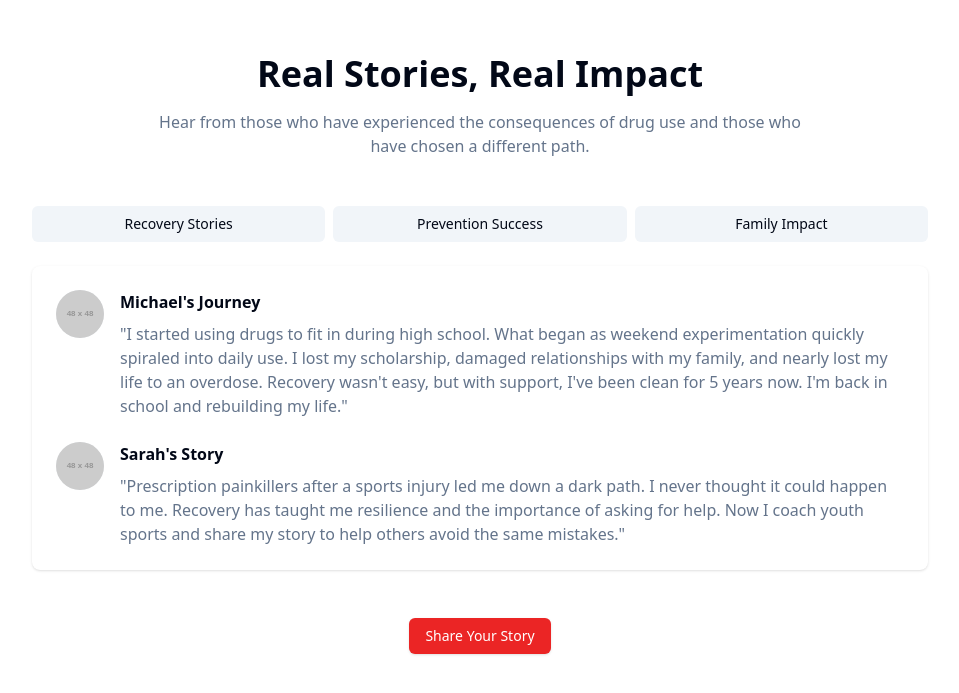
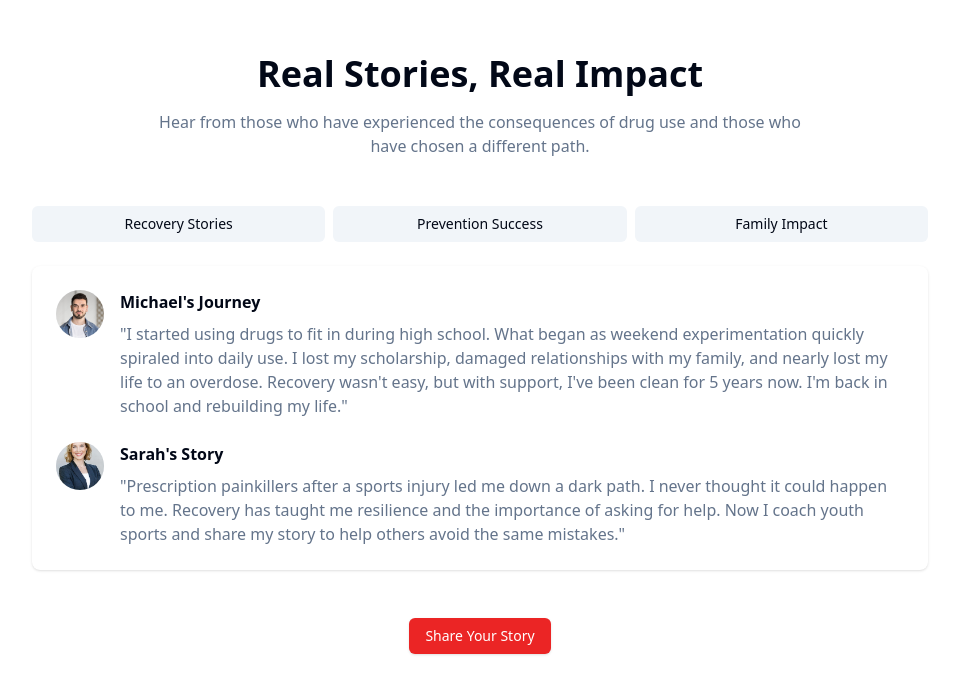
Before and after one commit to noushal/SayNoToDrugs-Website, a plain HTML site: page index.html in a window 1280 px wide. Shown: the part 1701-2394 px from the top of the page, without its empty margins (160-1119 px from the left). Drawn offline with nearby package versions, Linux system fonts and the light colour scheme; placeholder pictures from the web are drawn by us.

Commit message:
Final Commit

```diff
--- a/index.html
+++ b/index.html
@@ -178,7 +178,7 @@
       <div class="absolute inset-0 flex items-center z-20">
         <div class="container mx-auto px-4">
           <div class="max-w-2xl space-y-6">
-            <h1 class="text-5xl md:text-6xl lg:text-7xl font-bold tracking-tight text-white drop-shadow-md animate-slide-up">Say No to Drugs</h1>
+            <h1 class="text-5xl md:text-6xl lg:text-7xl font-bold tracking-tight text-white drop-shadow-md animate-slide-up">Say No <span class="text-[hsl(var(--primary))]">to Drugs</span></h1>
             <p class="text-xl md:text-2xl text-white drop-shadow-md animate-slide-up" style="animation-delay: 0.2s;">Empowering Youth. Educating Communities. Saving Lives.</p>
             <div class="flex flex-col sm:flex-row gap-4 animate-slide-up" style="animation-delay: 0.4s;">
               <a href="#learn-more" class="inline-flex items-center justify-center rounded-md bg-[hsl(var(--primary))] px-6 py-3 text-base font-medium text-[hsl(var(--primary-foreground))] shadow transition-transform duration-200 hover:scale-105 hover:bg-[hsl(var(--primary))/0.9] active:scale-95 focus-visible:outline-none focus-visible:ring-2 focus-visible:ring-[hsl(var(--ring))] focus-visible:ring-offset-2">Learn More</a>
@@ -281,7 +281,7 @@
                 <div class="space-y-6">
                   <div class="flex items-start gap-4 animate-slide-in-right">
                     <div class="rounded-full bg-[hsl(var(--muted))] h-12 w-12 flex-shrink-0 overflow-hidden relative">
-                      <img src="https://via.placeholder.com/48" alt="Profile" class="object-cover w-full h-full">
+                      <img src="./AdobeStock_1050190386_Preview.jpeg" alt="Profile" class="object-cover w-full h-full">
                     </div>
                     <div>
                       <h4 class="font-semibold">Michael's Journey</h4>
@@ -290,7 +290,7 @@
                   </div>
                   <div class="flex items-start gap-4 animate-slide-in-right" style="animation-delay: 0.2s;">
                     <div class="rounded-full bg-[hsl(var(--muted))] h-12 w-12 flex-shrink-0 overflow-hidden relative">
-                      <img src="https://via.placeholder.com/48" alt="Profile" class="object-cover w-full h-full">
+                      <img src="./0006-Denise_jpg.jpg" alt="Profile" class="object-cover w-full h-full">
                     </div>
                     <div>
                       <h4 class="font-semibold">Sarah's Story</h4>
@@ -306,7 +306,7 @@
                 <div class="space-y-6">
                   <div class="flex items-start gap-4 animate-slide-in-right">
                     <div class="rounded-full bg-[hsl(var(--muted))] h-12 w-12 flex-shrink-0 overflow-hidden relative">
-                      <img src="https://via.placeholder.com/48" alt="Profile" class="object-cover w-full h-full">
+                      <img src="./AdobeStock_1050190386_Preview.jpeg" alt="Profile" class="object-cover w-full h-full">
                     </div>
                     <div>
                       <h4 class="font-semibold">Jason's Choice</h4>
@@ -315,7 +315,7 @@
                   </div>
                   <div class="flex items-start gap-4 animate-slide-in-right" style="animation-delay: 0.2s;">
                     <div class="rounded-full bg-[hsl(var(--muted))] h-12 w-12 flex-shrink-0 overflow-hidden relative">
-                      <img src="https://via.placeholder.com/48" alt="Profile" class="object-cover w-full h-full">
+                      <img src="./0006-Denise_jpg.jpg" alt="Profile" class="object-cover w-full h-full">
                     </div>
                     <div>
                       <h4 class="font-semibold">Emma's Path</h4>
@@ -331,7 +331,7 @@
                 <div class="space-y-6">
                   <div class="flex items-start gap-4 animate-slide-in-right">
                     <div class="rounded-full bg-[hsl(var(--muted))] h-12 w-12 flex-shrink-0 overflow-hidden relative">
-                      <img src="https://via.placeholder.com/48" alt="Profile" class="object-cover w-full h-full">
+                      <img src="./AdobeStock_1050190386_Preview.jpeg" alt="Profile" class="object-cover w-full h-full">
                     </div>
                     <div>
                       <h4 class="font-semibold">The Rodriguez Family</h4>
@@ -340,7 +340,7 @@
                   </div>
                   <div class="flex items-start gap-4 animate-slide-in-right" style="animation-delay: 0.2s;">
                     <div class="rounded-full bg-[hsl(var(--muted))] h-12 w-12 flex-shrink-0 overflow-hidden relative">
-                      <img src="https://via.placeholder.com/48" alt="Profile" class="object-cover w-full h-full">
+                      <img src="./0006-Denise_jpg.jpg" alt="Profile" class="object-cover w-full h-full">
                     </div>
                     <div>
                       <h4 class="font-semibold">Lisa's Perspective</h4>
```
Also changed, not shown: 0006-Denise_jpg.jpg (added), AdobeStock_1050190386_Preview.jpeg (added).
